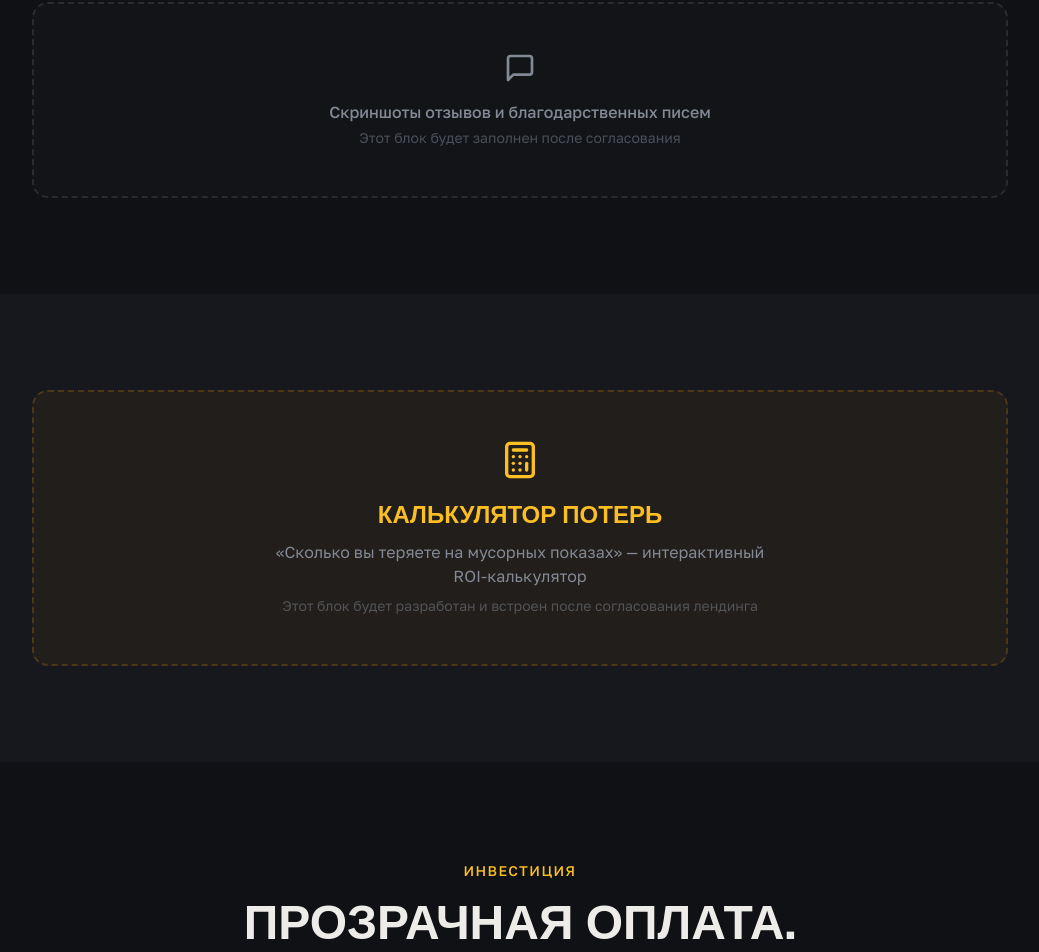
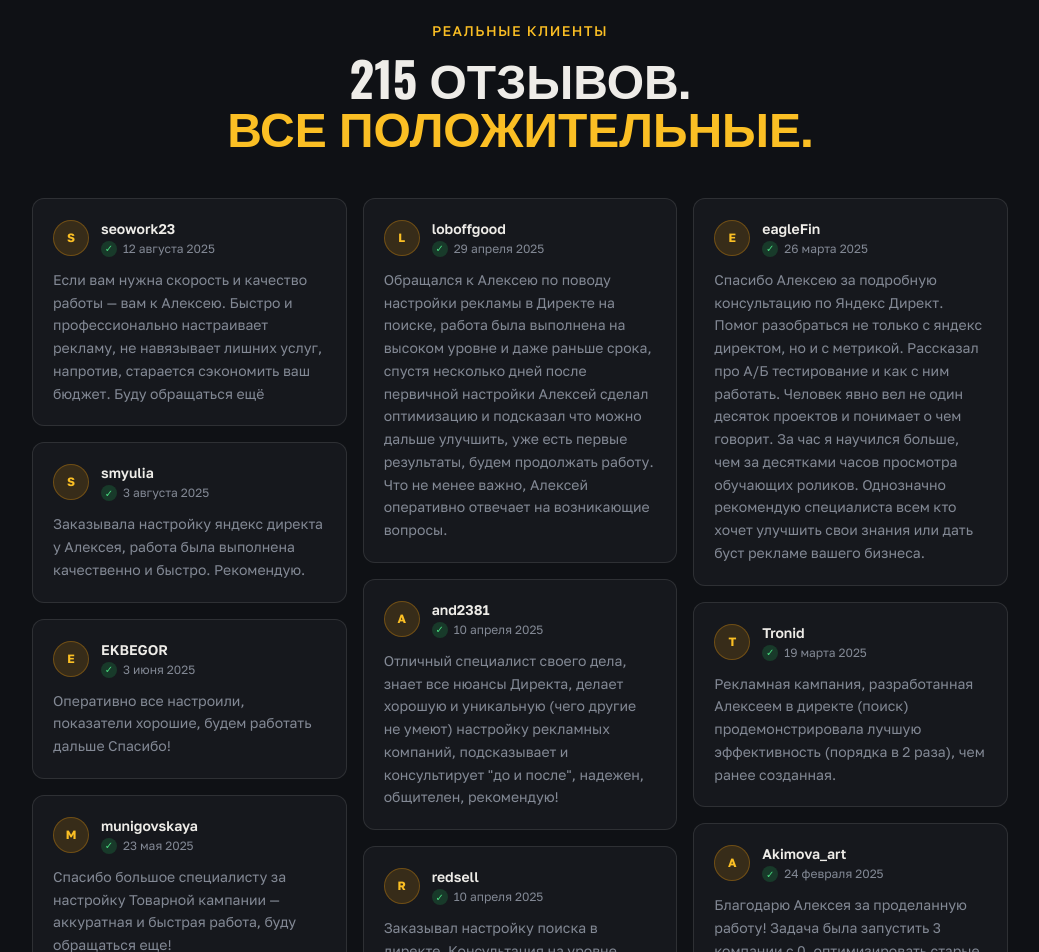
Before and after one commit to pr-poehali-dev/text-formatting-project-4, a React (Vite) app: page / in a window 1280 px wide. Shown: the part 5237-6189 px from the top of the page, without its empty margins (120-1159 px from the left). Built offline with nearby package versions, Linux system fonts and the light colour scheme.

Commit message:
Добавлена функция для скриншотов отзывов

```diff
--- a/src/pages/Index.tsx
+++ b/src/pages/Index.tsx
@@ -2,6 +2,69 @@ import { useState } from "react";
 import Icon from "@/components/ui/icon";
 
 const HERO_IMAGE = "https://cdn.poehali.dev/projects/06d842e1-c888-43bf-b28a-97d35d5e5dd2/files/1f0a741e-0e9c-494b-9791-3026b2e6de24.jpg";
+
+const reviews = [
+  {
+    author: "seowork23",
+    date: "12 августа 2025",
+    text: "Если вам нужна скорость и качество работы — вам к Алексею. Быстро и профессионально настраивает рекламу, не навязывает лишних услуг, напротив, старается сэкономить ваш бюджет. Буду обращаться ещё",
+  },
+  {
+    author: "smyulia",
+    date: "3 августа 2025",
+    text: "Заказывала настройку яндекс директа у Алексея, работа была выполнена качественно и быстро. Рекомендую.",
+  },
+  {
+    author: "EKBEGOR",
+    date: "3 июня 2025",
+    text: "Оперативно все настроили, показатели хорошие, будем работать дальше Спасибо!",
+  },
+  {
+    author: "munigovskaya",
+    date: "23 мая 2025",
+    text: "Спасибо большое специалисту за настройку Товарной кампании — аккуратная и быстрая работа, буду обращаться еще!",
+  },
+  {
+    author: "sv775577",
+    date: "5 мая 2025",
+    text: "Запускала контекстную рекламу с нуля. Обратилась к Алексею и не ошиблась, все настроил как надо, пошли заявки. Будем продолжать сотрудничество. Рекомендую Алексея, как профессионала своего дела.",
+  },
+  {
+    author: "loboffgood",
+    date: "29 апреля 2025",
+    text: "Обращался к Алексею по поводу настройки рекламы в Директе на поиске, работа была выполнена на высоком уровне и даже раньше срока, спустя несколько дней после первичной настройки Алексей сделал оптимизацию и подсказал что можно дальше улучшить, уже есть первые результаты, будем продолжать работу. Что не менее важно, Алексей оперативно отвечает на возникающие вопросы.",
+  },
+  {
+    author: "and2381",
+    date: "10 апреля 2025",
+    text: "Отличный специалист своего дела, знает все нюансы Директа, делает хорошую и уникальную (чего другие не умеют) настройку рекламных компаний, подсказывает и консультирует \"до и после\", надежен, общителен, рекомендую!",
+  },
+  {
+    author: "redsell",
+    date: "10 апреля 2025",
+    text: "Заказывал настройку поиска в директе. Консультация на уровне. Получил заявки по нужной стоимости в первый же день, будем дальше смотреть по результату, приятный бонус порадовал. Спасибо, вернемся еще",
+  },
+  {
+    author: "vladimir_willis",
+    date: "23 марта 2025",
+    text: "Быстрая и качественная работа. Списались, обсудили, все четко и по делу! Рекомендую исполнителя! Сделал больше чем обсуждалось. Спасибо.",
+  },
+  {
+    author: "eagleFin",
+    date: "26 марта 2025",
+    text: "Спасибо Алексею за подробную консультацию по Яндекс Директ. Помог разобраться не только с яндекс директом, но и с метрикой. Рассказал про А/Б тестирование и как с ним работать. Человек явно вел не один десяток проектов и понимает о чем говорит. За час я научился больше, чем за десятками часов просмотра обучающих роликов. Однозначно рекомендую специалиста всем кто хочет улучшить свои знания или дать буст рекламе вашего бизнеса.",
+  },
+  {
+    author: "Tronid",
+    date: "19 марта 2025",
+    text: "Рекламная кампания, разработанная Алексеем в директе (поиск) продемонстрировала лучшую эффективность (порядка в 2 раза), чем ранее созданная.",
+  },
+  {
+    author: "Akimova_art",
+    date: "24 февраля 2025",
+    text: "Благодарю Алексея за проделанную работу! Задача была запустить 3 компании с 0, оптимизировать старые не было смысла. Работа проведена грамотно: подобраны ключи по нашей нише — их количество намного больше, чем было, образованы новые группы, подобрана стратегия, подходящая для нашего бизнеса, в первую неделю я увидела охват в 4 р больше по одной из компаний, что не могло не порадовать, по каждой компании мы получали конверсии со стоимостью ниже, чем было до в 2 раза!!!",
+  },
+];
 
 const faqItems = [
   {
@@ -407,11 +470,42 @@ export default function Index() {
           </div>
         </div>
 
-        {/* Место для отзывов */}
-        <div className="mt-16 rounded-2xl border-2 border-dashed border-white/10 bg-card/50 p-12 text-center">
-          <Icon name="MessageSquare" size={32} className="text-muted-foreground mx-auto mb-4" />
-          <p className="text-muted-foreground font-medium">Скриншоты отзывов и благодарственных писем</p>
-          <p className="text-muted-foreground/50 text-sm mt-1">Этот блок будет заполнен после согласования</p>
+        {/* Отзывы */}
+        <div className="mt-20">
+          <div className="text-center mb-12">
+            <span className="text-amber-400 text-sm font-medium uppercase tracking-widest">Реальные клиенты</span>
+            <h2 className="font-display text-4xl md:text-5xl font-bold mt-3 uppercase">
+              215 отзывов.<br />
+              <span className="text-amber-400">Все положительные.</span>
+            </h2>
+          </div>
+
+          <div className="columns-1 sm:columns-2 lg:columns-3 gap-4 space-y-4">
+            {reviews.map((r) => (
+              <div
+                key={r.author}
+                className="break-inside-avoid rounded-xl border border-white/10 bg-card p-5 mb-4"
+              >
+                <div className="flex items-center gap-3 mb-3">
+                  <div className="w-9 h-9 rounded-full bg-amber-500/15 border border-amber-500/30 flex items-center justify-center shrink-0">
+                    <span className="text-amber-400 text-xs font-bold uppercase">
+                      {r.author[0]}
+                    </span>
+                  </div>
+                  <div>
+                    <div className="font-semibold text-sm">{r.author}</div>
+                    <div className="flex items-center gap-1.5 mt-0.5">
+                      <span className="w-4 h-4 rounded-full bg-green-500/20 flex items-center justify-center">
+                        <span className="text-green-400 text-[10px]">✓</span>
+                      </span>
+                      <span className="text-muted-foreground text-xs">{r.date}</span>
+                    </div>
+                  </div>
+                </div>
+                <p className="text-sm text-muted-foreground leading-relaxed">{r.text}</p>
+              </div>
+            ))}
+          </div>
         </div>
       </section>
 
```
